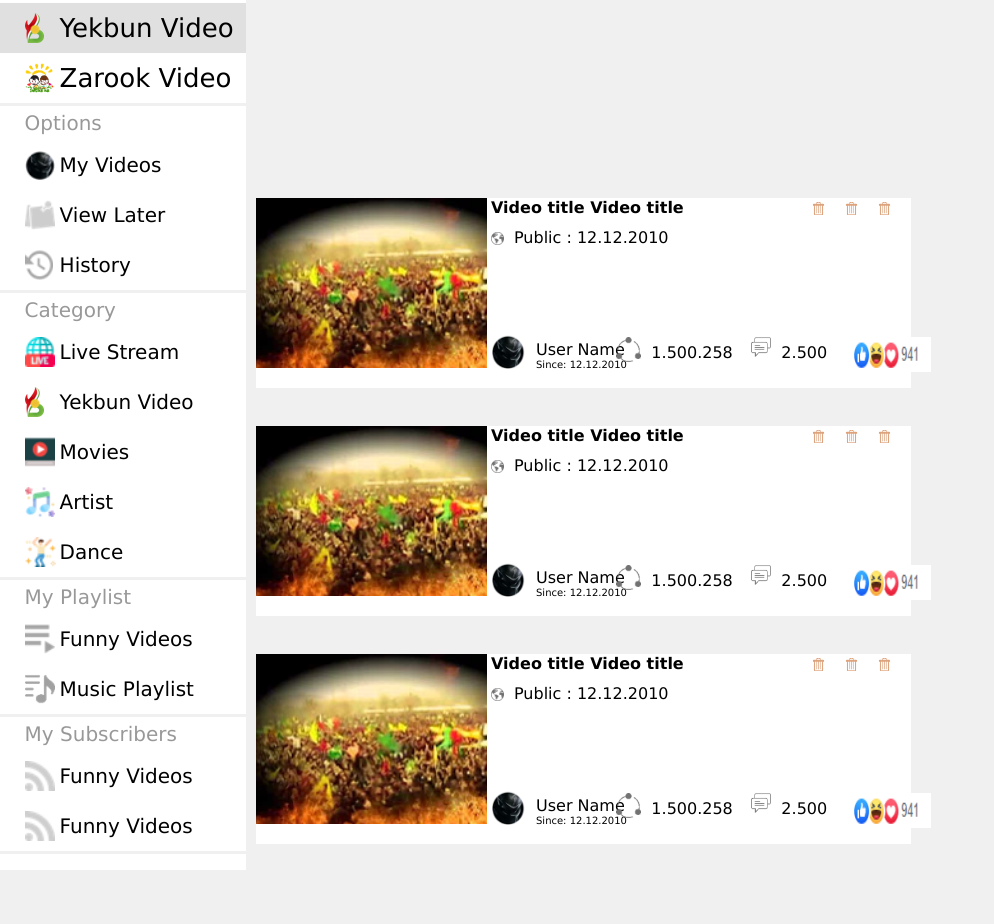
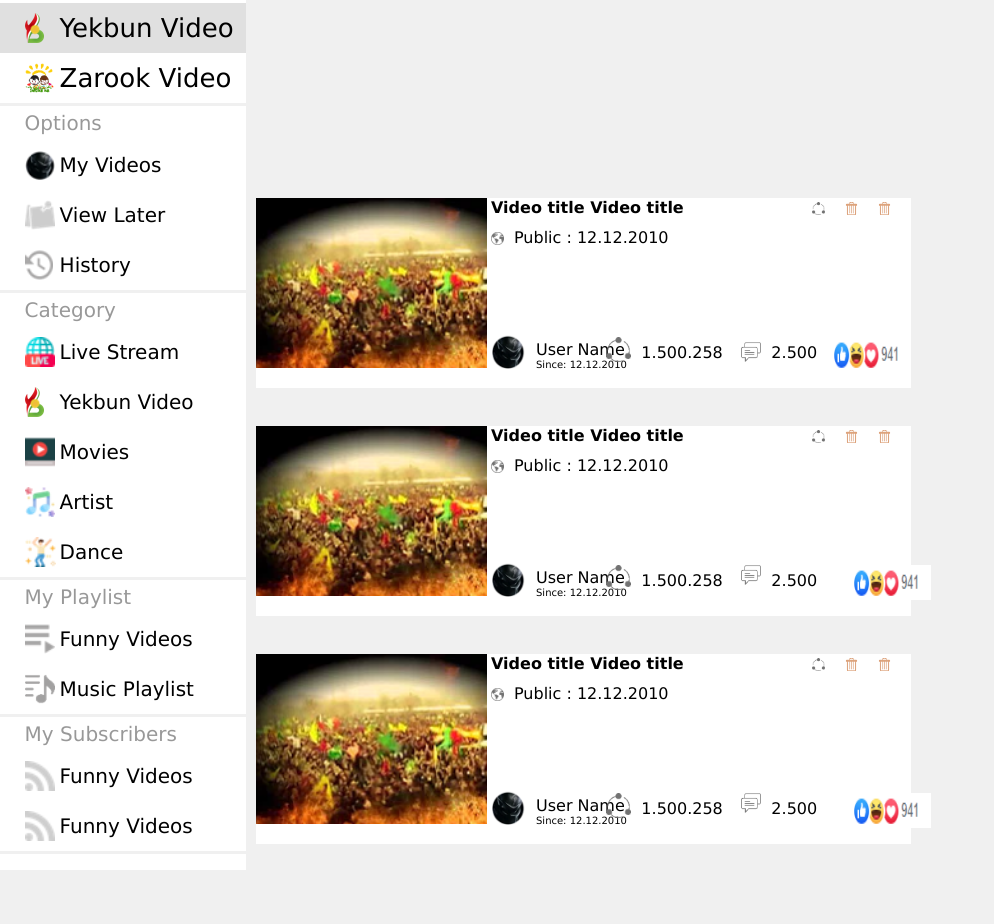
Before and after one commit to ansbilalgit/tv-app, a plain HTML site: page playlist.html in a window 1280 px wide. Shown: the part 326-1250 px from the top of the page, without its empty margins (0-994 px from the left). Drawn offline with Linux system fonts and the light colour scheme.

Commit message:
minor changes done in slides and working on video

```diff
--- a/css/style.css
+++ b/css/style.css
@@ -972,7 +972,8 @@ footer p {
     height: 138px;
     width: 130px;
     float: left;
-    margin-top: 25px
+    margin-top: 25px;margin-left: -10px;
+
 }
 .playerListVideoSectionBGDiv
 {
@@ -984,4 +985,20 @@ footer p {
 {
     height: 30px;
 }
+.playerListSocialImageIcon
+{
+    width: 80px;
+    height:35px;
+    display:inline-block;
+    margin-left:-15px;
+    margin-top: 4px;
+}
+.playerListMessageImageIcon
+{
+    width: 20px;
+    height:20px;
+    margin-left:5px;
+    margin-top: 9px;
+}
+
 /* ------------------------------playlist end---------------------------------------------------- */
--- a/playlist.html
+++ b/playlist.html
@@ -239,7 +239,7 @@
 
                 </div>
                 <div style="height: 40px;width: 384px;background-color: black;color: white;text-align: center;">
-                   <h5 style="margin-top: 10px;">Play All</h5>
+                   <h5 style="margin-top: 10px;padding-top: 10px;">Play All</h5>
                 </div>
                 </div>
                 <div class="playerlistHeadingTitlePlParentDiv" style="float: left;">
@@ -262,7 +262,7 @@
                                      Public : 12.12.2010
                                  </div>
                              </div>
-                             <div style="height: 138px;width: 200px;">
+                             <div style="height: 138px;width: 160px;">
                                 <div style="margin-top: 80px;">
                                  <div style="float: left;">
                                      <img style="width: 35px;height:35px;display:inline-block;margin-left:5px;margin-top: 4px;" src="./images/icons/usericon.png" />
@@ -286,7 +286,86 @@
                                     <img class="playerListDeleteImageIconDiv" src="./images/icons/deleteicon.png" />
                                      </div>
                                      <div style="float: right;">
-                                        <img class="playerListDeleteImageIconDiv" src="./images/icons/deleteicon.png" />
+                                        <img class="playerListDeleteImageIconDiv" src="./images/icons/circleicon.png" />
+                                         </div>
+                         </div>
+                         <div>
+                             <div class="playerListCircleMainDiv">
+                                <div class="SocialInternalDiv">
+                                 <div class="SocialImageDiv">
+                                     <img class="circleImageIcon" src="./images/icons/circleicon.png" />
+                                 </div>
+                                 <div class="MessagecounDiv">
+                                     1.500.258
+                                 </div>
+                                </div>
+                             </div>
+                             <div class="playerListMessageMainDiv">
+                                 <div class="SocialInternalDiv">
+                                  <div class="SocialImageDiv">
+                                      <img class="playerListMessageImageIcon" src="./images/icons/messageicon.png" />
+                                  </div>
+                                  <div class="MessagecounDiv">
+                                     2.500
+                                  </div>
+                                 </div>
+                              </div>
+                              <div class="playerListSocialMainDiv">
+                                 <div class="SocialInternalDiv">
+                                  <div class="SocialImageDiv">
+                                      <img class="playerListSocialImageIcon" src="./images/icons/socialicon.png" />
+                                  </div>
+                                 </div>
+                              </div>
+                         </div>
+                     </div>
+                    </div>
+                 </div>
+                 <div class="playerlistHeadingTitlePlParentDiv" style="float: left;">
+                    <div class="HeadingTitlePlMainDiv">
+                    </div>
+                    <div class="playerListVideoSectionBGDiv">
+                     <div class="VideoIconInterDiv">
+                         <img class="PlayerListVideoIconMainDiv" src="./images/listvideoicon.png" />
+                     </div>
+                     <div class="playerlistLiveStreamEmptyFirstDiv">
+                         <div style="height: 30px;width: 200px;float: left;">
+                             <b style="margin-left: 5px;">Video title Video title</b>
+                         </div>
+                         <div style="float: left;">
+                             <div style="height: 22px;width: 200px;">
+                                 <div style="float: left;">
+                                     <img style="width: 13px;height:13px;display:inline-block;margin-left:5px;margin-top: 4px;" src="./images/icons/publicdateicon.png" />
+                                 </div>
+                                 <div style="float: left;margin-left: 10px;">
+                                     Public : 12.12.2010
+                                 </div>
+                             </div>
+                             <div style="height: 138px;width: 160px;">
+                                <div style="margin-top: 80px;">
+                                 <div style="float: left;">
+                                     <img style="width: 35px;height:35px;display:inline-block;margin-left:5px;margin-top: 4px;" src="./images/icons/usericon.png" />
+                                 </div>
+                                 <div style="float: left;margin-left: 10px;margin-top: 10px;">
+                                     User Name <br>
+                                     <span style="font-size: 10px;">Since: 12.12.2010</span>
+                                 </div>
+                                </div>
+                             </div>
+                         </div>
+                     </div>
+                     <div class="LiveStreamEmptySecondDiv">
+                     </div>
+                     <div class="playerListSocialinfoMainDiv">
+                         <div class="playerListDeleteImageIconMainDiv">
+                             <div style="float: right;">
+                                <img class="playerListDeleteImageIconDiv" src="./images/icons/deleteicon.png" />
+                                 </div>
+                                 <div style="float: right;">
+                                    <img class="playerListDeleteImageIconDiv" src="./images/icons/deleteicon.png" />
+                                     </div>
+                                     <div style="float: right;">
+                                        <img class="playerListDeleteImageIconDiv" src="./images/icons/circleicon.png" />
                                          </div>
                          </div>
                          <div>
@@ -341,7 +420,7 @@
                                      Public : 12.12.2010
                                  </div>
                              </div>
-                             <div style="height: 138px;width: 200px;">
+                             <div style="height: 138px;width: 160px;">
                                 <div style="margin-top: 80px;">
                                  <div style="float: left;">
                                      <img style="width: 35px;height:35px;display:inline-block;margin-left:5px;margin-top: 4px;" src="./images/icons/usericon.png" />
@@ -365,86 +444,7 @@
                                     <img class="playerListDeleteImageIconDiv" src="./images/icons/deleteicon.png" />
                                      </div>
                                      <div style="float: right;">
-                                        <img class="playerListDeleteImageIconDiv" src="./images/icons/deleteicon.png" />
-                                         </div>
-                         </div>
-                         <div>
-                             <div class="playerListCircleMainDiv">
-                                <div class="SocialInternalDiv">
-                                 <div class="SocialImageDiv">
-                                     <img class="circleImageIcon" src="./images/icons/circleicon.png" />
-                                 </div>
-                                 <div class="MessagecounDiv">
-                                     1.500.258
-                                 </div>
-                                </div>
-                             </div>
-                             <div class="playerListMessageMainDiv">
-                                 <div class="SocialInternalDiv">
-                                  <div class="SocialImageDiv">
-                                      <img class="MessageImageIcon" src="./images/icons/messageicon.png" />
-                                  </div>
-                                  <div class="MessagecounDiv">
-                                     2.500
-                                  </div>
-                                 </div>
-                              </div>
-                              <div class="playerListSocialMainDiv">
-                                 <div class="SocialInternalDiv">
-                                  <div class="SocialImageDiv">
-                                      <img class="SocialImageIcon" src="./images/icons/socialicon.png" />
-                                  </div>
-                                 </div>
-                              </div>
-                         </div>
-                     </div>
-                    </div>
-                 </div>
-                 <div class="playerlistHeadingTitlePlParentDiv" style="float: left;">
-                    <div class="HeadingTitlePlMainDiv">
-                    </div>
-                    <div class="playerListVideoSectionBGDiv">
-                     <div class="VideoIconInterDiv">
-                         <img class="PlayerListVideoIconMainDiv" src="./images/listvideoicon.png" />
-                     </div>
-                     <div class="playerlistLiveStreamEmptyFirstDiv">
-                         <div style="height: 30px;width: 200px;float: left;">
-                             <b style="margin-left: 5px;">Video title Video title</b>
-                         </div>
-                         <div style="float: left;">
-                             <div style="height: 22px;width: 200px;">
-                                 <div style="float: left;">
-                                     <img style="width: 13px;height:13px;display:inline-block;margin-left:5px;margin-top: 4px;" src="./images/icons/publicdateicon.png" />
-                                 </div>
-                                 <div style="float: left;margin-left: 10px;">
-                                     Public : 12.12.2010
-                                 </div>
-                             </div>
-                             <div style="height: 138px;width: 200px;">
-                                <div style="margin-top: 80px;">
-                                 <div style="float: left;">
-                                     <img style="width: 35px;height:35px;display:inline-block;margin-left:5px;margin-top: 4px;" src="./images/icons/usericon.png" />
-                                 </div>
-                                 <div style="float: left;margin-left: 10px;margin-top: 10px;">
-                                     User Name <br>
-                                     <span style="font-size: 10px;">Since: 12.12.2010</span>
-                                 </div>
-                                </div>
-                             </div>
-                         </div>
-                     </div>
-                     <div class="LiveStreamEmptySecondDiv">
-                     </div>
-                     <div class="playerListSocialinfoMainDiv">
-                         <div class="playerListDeleteImageIconMainDiv">
-                             <div style="float: right;">
-                                <img class="playerListDeleteImageIconDiv" src="./images/icons/deleteicon.png" />
-                                 </div>
-                                 <div style="float: right;">
-                                    <img class="playerListDeleteImageIconDiv" src="./images/icons/deleteicon.png" />
-                                     </div>
-                                     <div style="float: right;">
-                                        <img class="playerListDeleteImageIconDiv" src="./images/icons/deleteicon.png" />
+                                        <img class="playerListDeleteImageIconDiv" src="./images/icons/circleicon.png" />
                                          </div>
                          </div>
                          <div>
```
Also changed, not shown: dance.html (+22 -1 lines).
